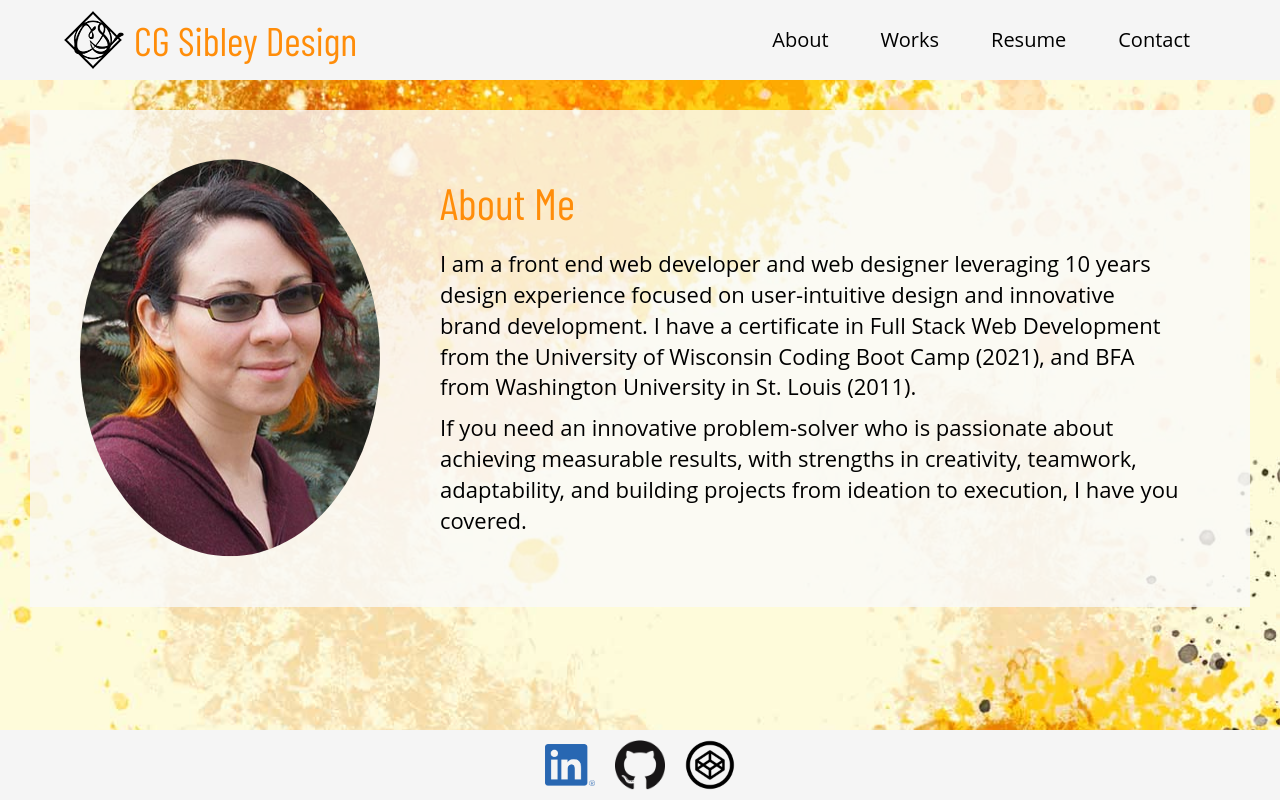
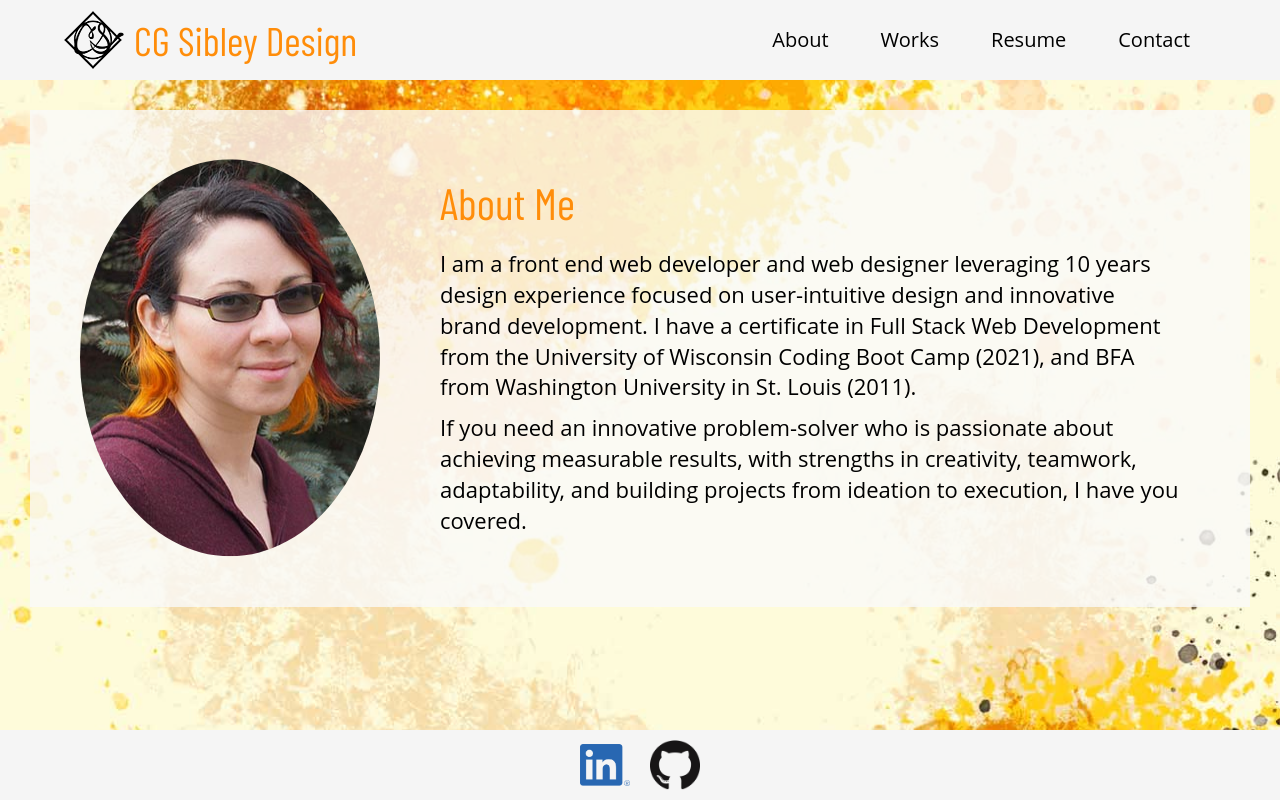
Before and after one commit to cgsdesign/portfolio-cgs, a React (Create React App) app: page / in a window 1280 px wide. Built offline with nearby package versions, Linux system fonts and the light colour scheme.

Commit message:
removed ling from footer and contact

```diff
--- a/src/components/Contactform/contactform.css
+++ b/src/components/Contactform/contactform.css
@@ -3,7 +3,7 @@
 }
 
 .link-zone img {
-max-width:100px;
+max-width:75px;
 padding: 0px 10px;
 border-radius: 0px;
 }
--- a/src/components/Contactform/index.js
+++ b/src/components/Contactform/index.js
@@ -84,9 +84,9 @@
             <a href="https://github.com/cgsdesign" target="_blank" rel="noreferrer">
                 <img alt="github link" src={github} />
             </a>
-            <a href="https://codepen.io/cgsdesign" target="_blank" rel="noreferrer">
+            {/* <a href="https://codepen.io/cgsdesign" target="_blank" rel="noreferrer">
                 <img alt="github link" src={codepen} />
-            </a>
+            </a>   */}
             </div>
       </section>
     )
--- a/src/components/Footer/index.js
+++ b/src/components/Footer/index.js
@@ -12,9 +12,6 @@
             <a href="https://github.com/cgsdesign" target="_blank" rel="noreferrer">
                 <img alt="github link" src={github} />
             </a>
-            <a href="https://codepen.io/cgsdesign" target="_blank" rel="noreferrer">
-                <img alt="github link" src={codepen} />
-            </a>
         </footer>
     )
 }
```
